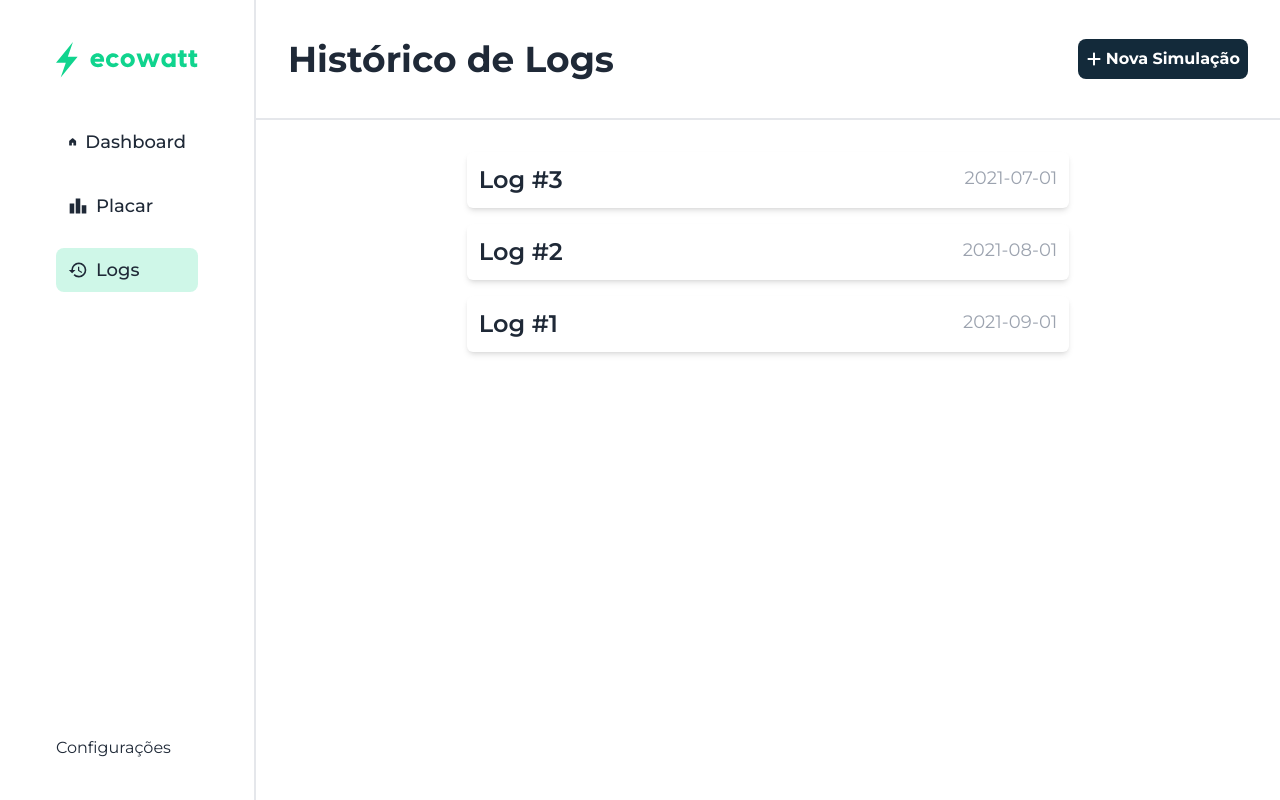
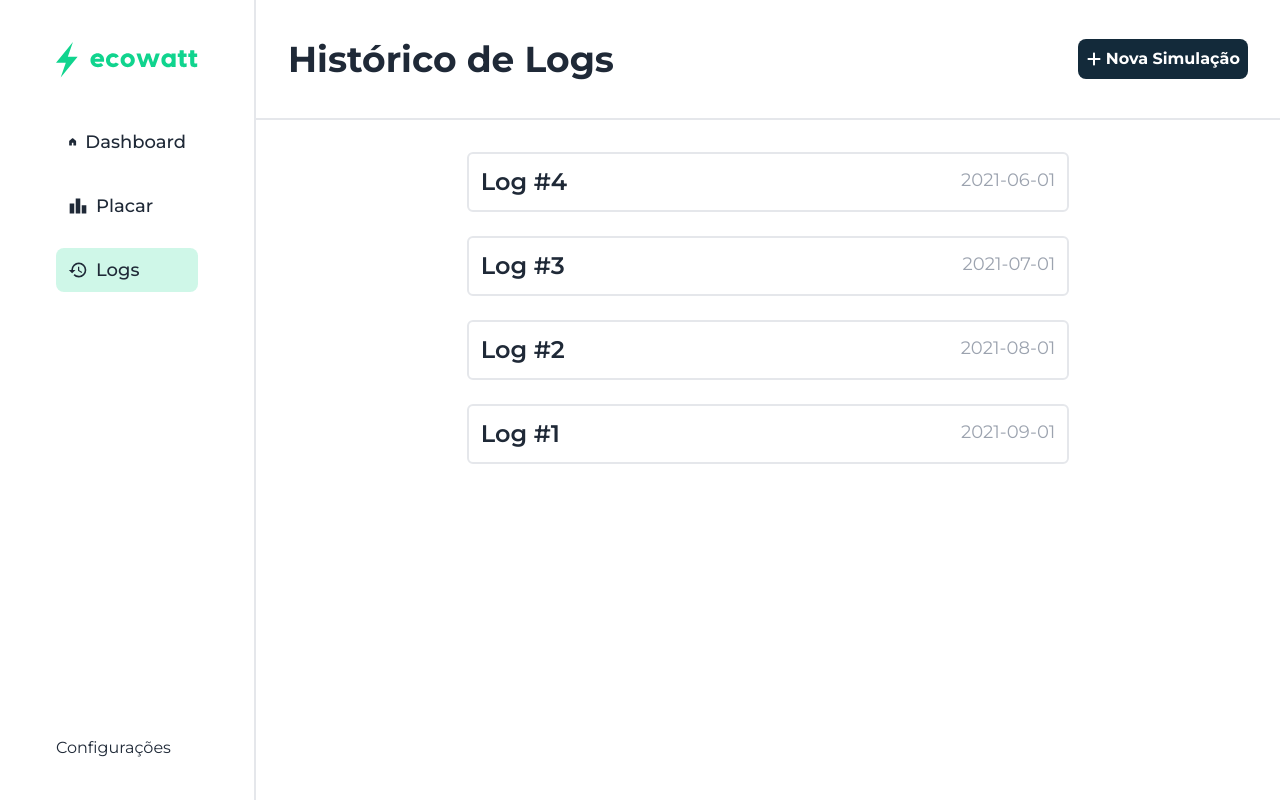
Before and after one commit to acpagani/EcoWatt, a React (Vite) app: page /service/logs in a window 1280 px wide. Built offline with nearby package versions, Linux system fonts and the light colour scheme.

Commit message:
fix - logs

```diff
--- a/src/pages/Platform/pages/Dashboard/index.jsx
+++ b/src/pages/Platform/pages/Dashboard/index.jsx
@@ -16,7 +16,7 @@ export default function Dashboard() {
     <>
       <OutletMain title="Dashboard">
         <div className="flex flex-col h-full gap-3 p-3 overflow-y-scroll">
-          <div className="grid grid-cols-1 md:grid-cols-2 basis-1/2 gap-3">
+          <div className="grid grid-cols-1 md:grid-cols-2 gap-3">
             <ChartCard label="Consumo Mensal do Complexo">
               <LineChart data={lineChartData} />
             </ChartCard>
--- a/src/pages/Platform/pages/LogsHistory/components/LogCard.jsx
+++ b/src/pages/Platform/pages/LogsHistory/components/LogCard.jsx
@@ -2,7 +2,7 @@ import { Link } from "react-router-dom";
 
 export default function LogCard({ id, date }) {
   return (
-    <Link to={`/service/logs/${id}`} className="flex flex-col gap-2 w-full p-3 bg-white rounded-md shadow-md">
+    <Link to={`/service/logs/${id}`} className="flex border-2 flex-col gap-2 w-full p-3 bg-white rounded-md hover:shadow-md hover:-translate-x-1 hover:-translate-y-1 transition-all duration-300">
             <div className="flex justify-between">
             <h3 className="text-2xl font-semibold">Log #{id}</h3>
             <span className="text-lg text-gray-400">{date}</span>
--- a/src/pages/Platform/pages/LogsHistory/data/mockedLogs.json
+++ b/src/pages/Platform/pages/LogsHistory/data/mockedLogs.json
@@ -19,5 +19,12 @@
     "points": 70,
     "userCategory": "Eficiente em Evolução",
     "date": "2021-07-01"
+  },
+  {
+    "id": 4,
+    "efficiencyLog": "Relatório de desempenho energético para a sua empresa:\n\nPontuação geral: 50/140\n\nClassificação: Iniciante Sustentável\n\n**Consumo de Energia:**\n* Redução de 5% no consumo de energia.\n\n**Energia Renovável:**\n* Atualmente, 20% do consumo provém de fontes renováveis.\n* Uso de 1 fonte renovável.\n\n**Pico de Demanda:**\n* Redução de 5% no pico de demanda.\n\n**Emissões de Carbono:**\n* Redução de 5% nas emissões.\n\n**Engajamento:**\n* Treinamentos realizados: 1 (2 pontos).\n\n**Recomendações:**\n* **Aumentar uso de fontes renováveis:** Buscar atingir 30% ou mais no consumo de fontes renováveis.\n* **Implementar tecnologia:** Considerar a implementação de sistemas de monitoramento.\n* **Expandir engajamento:** Realizar mais treinamentos para maximizar os pontos nesta categoria.\n\nEste relatório destaca o progresso inicial da sua empresa em direção à sustentabilidade.",
+    "points": 50,
+    "userCategory": "Iniciante Sustentável",
+    "date": "2021-06-01"
   }
 ]
--- a/src/pages/Platform/pages/LogsHistory/index.jsx
+++ b/src/pages/Platform/pages/LogsHistory/index.jsx
@@ -5,7 +5,7 @@ import logs from "./data/mockedLogs.json";
 export default function LogsHistory() {
   return (
     <OutletMain title="Histórico de Logs">
-      <div className="flex flex-col items-start gap-4 px-10 py-8 w-full lg:w-2/3 mx-auto">
+      <div className="flex flex-col items-start gap-6 px-10 py-8 w-full lg:w-2/3 mx-auto">
         {
           logs
           .slice()
```
